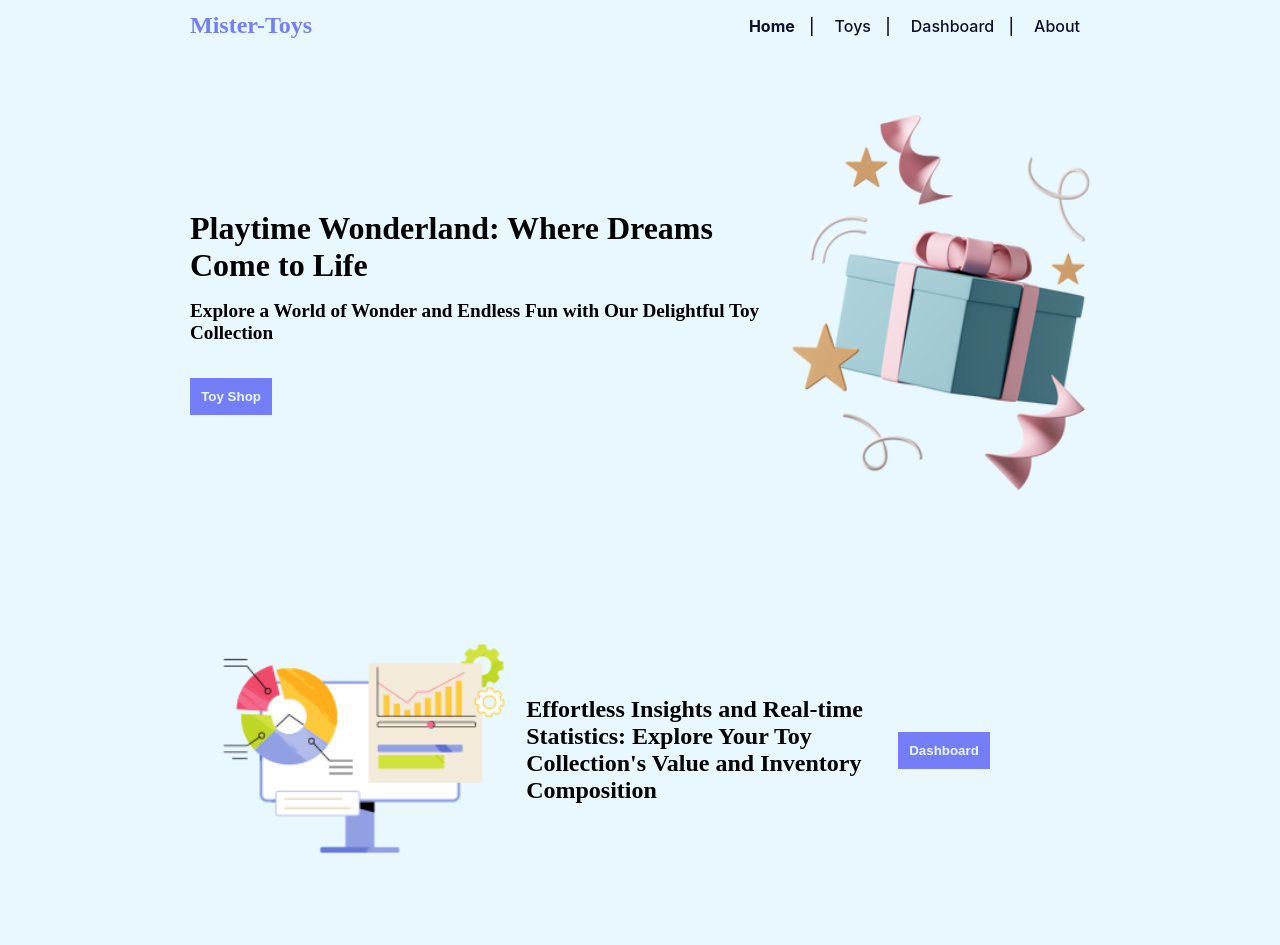
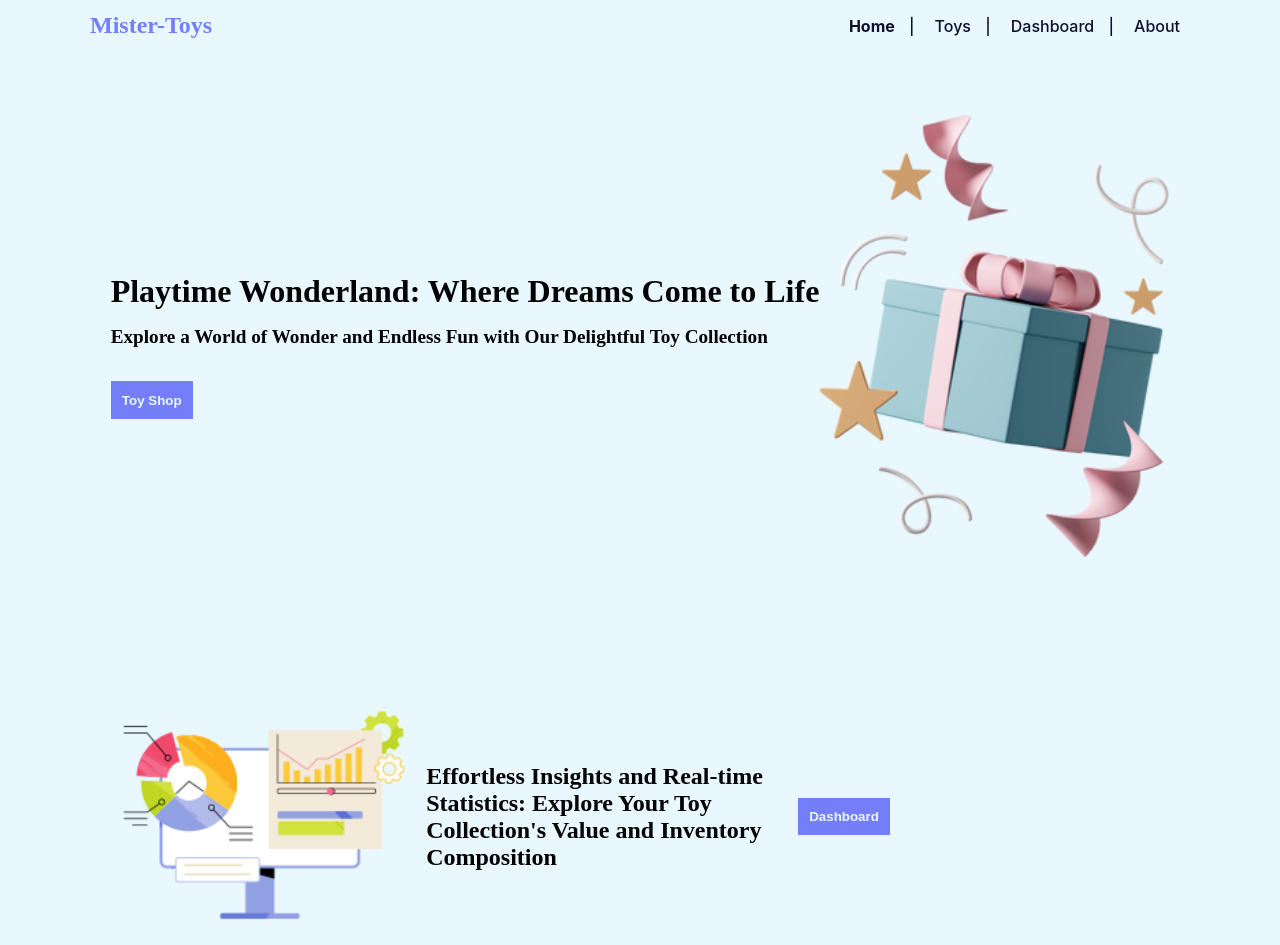
Before and after one commit to Dorcohen777/mister-toy, a React (Create React App) app: page / in a window 1280 px wide. Before the commit the page ends 879 px from the top, so only its background shows below. Built offline with nearby package versions, Linux system fonts and the light colour scheme.

Commit message:
added images for toys in toys-preview

```diff
--- a/src/assets/style/basics/_layout.scss
+++ b/src/assets/style/basics/_layout.scss
@@ -1,6 +1,6 @@
 .main-layout {
      display: grid;
-     grid-template-columns: minmax(20px,1fr) minmax(auto,900px) minmax(20px,1fr);
+     grid-template-columns: minmax(20px,1fr) minmax(auto,1100px) minmax(20px,1fr);
 
      > * {
           grid-column: 2;
--- a/src/cmps/toy-preview.jsx
+++ b/src/cmps/toy-preview.jsx
@@ -39,11 +39,11 @@ export function ToyPreview({ toy }) {
      return (
           <article>
                <h2>Name: {toy.name}</h2>
-               {/* <img
+               <img
                     src={require(`../assets/img/${imageName}.jpg`)}
                     onError={(e) => {e.target.onerror = null; e.target.src = deafaultImg}}
                     alt={toy.name}
-               /> */}
+               />
                <h3>{toy.price}$</h3>
                <h4>{checkStock}</h4>
                <hr />
```
